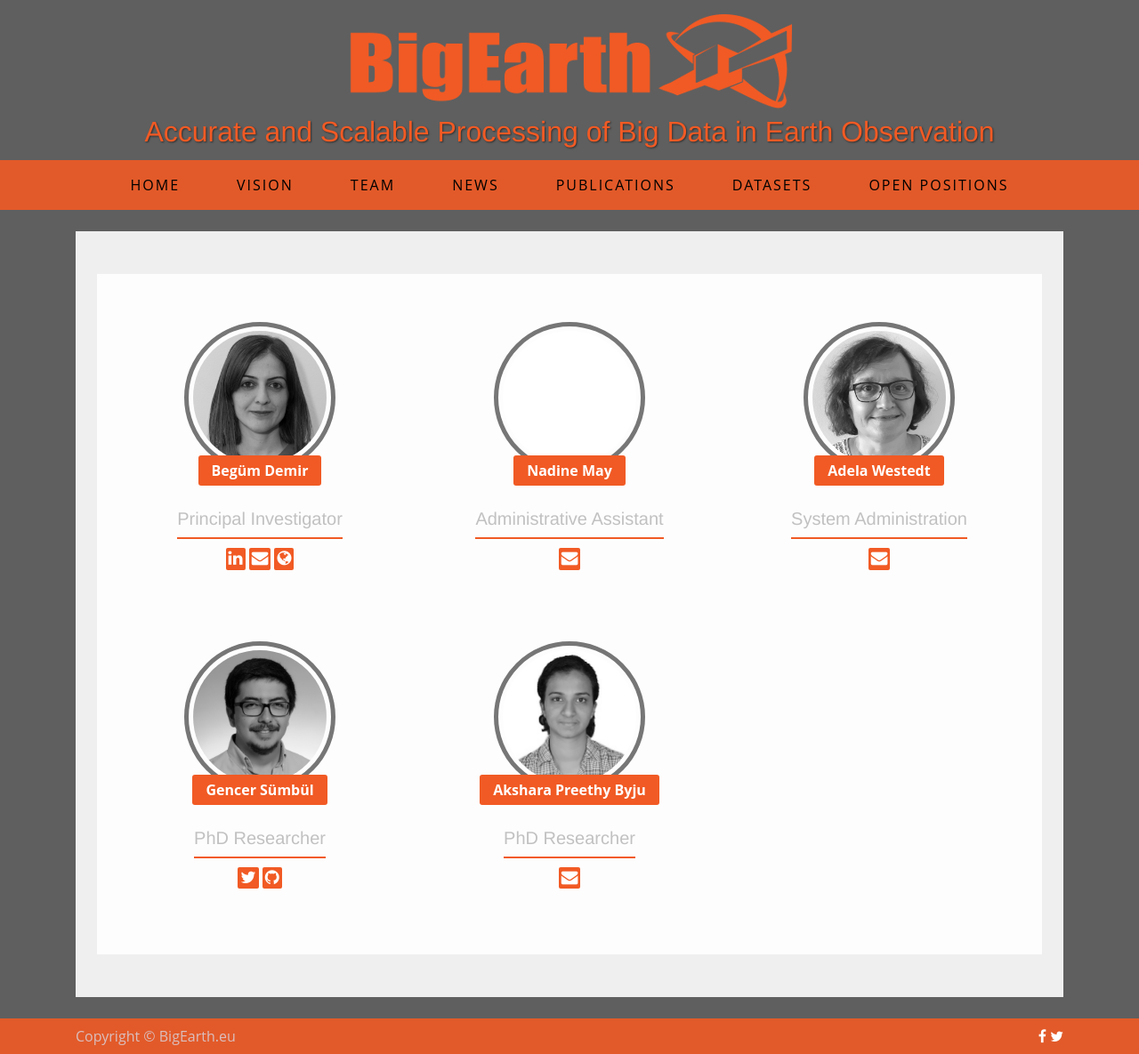
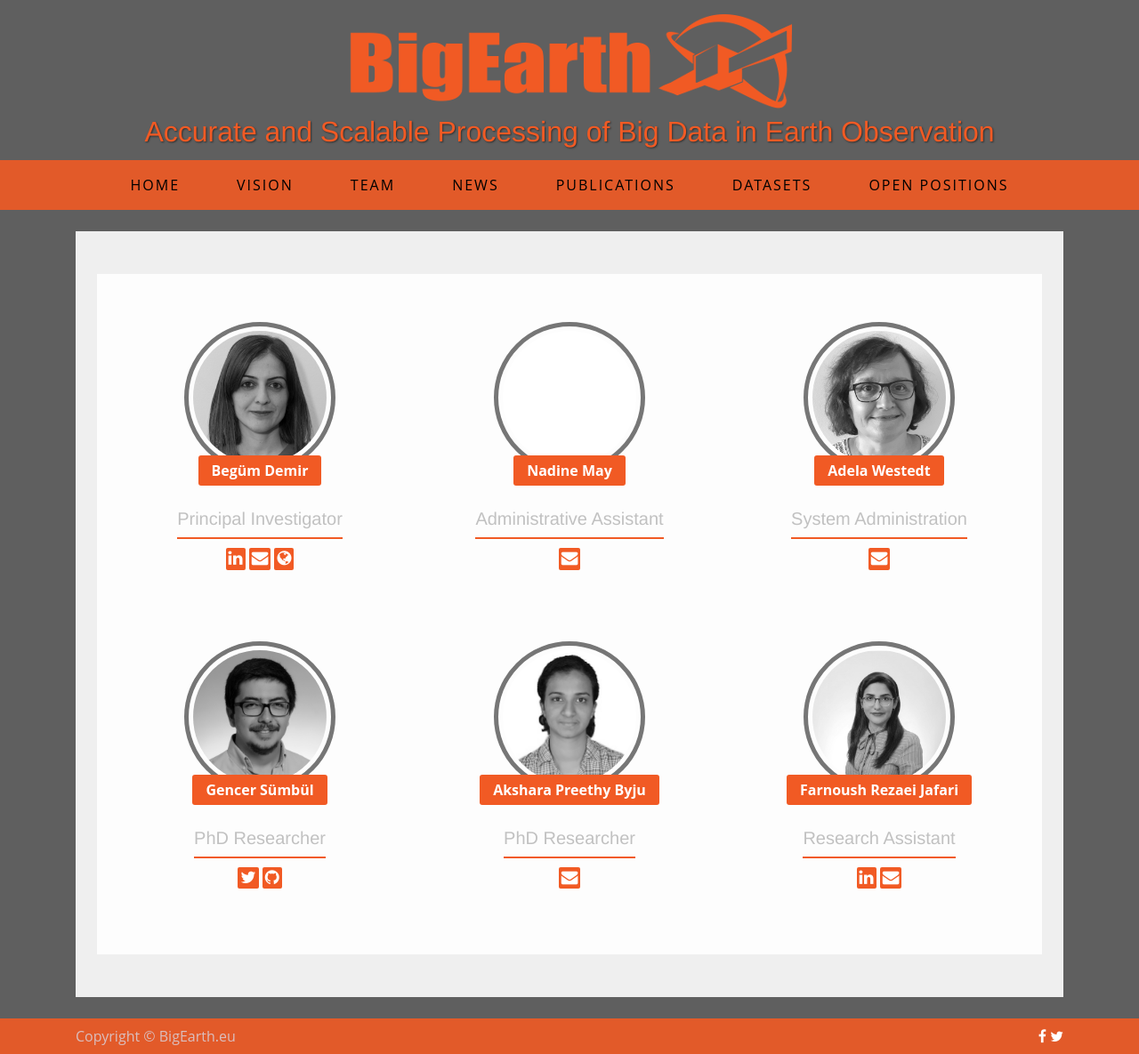
Before and after one commit to rsim-tu-berlin/bigearth.eu, a Jekyll site: the page built from team.md, in a window 1280 px wide. Shown: the whole page at 89% size. Built offline with Jekyll 4.4.1, drawn with Linux system fonts in a browser that asks for light colours; nearby versions of some CDN libraries.

Commit message:
new member added

```diff
--- a/team.md
+++ b/team.md
@@ -122,6 +122,29 @@ guid: http://www.bigearth.eu/team
 					</div>
 				</div>
 			</div>
+			<!-- -->
+			<div class="col-md-4 col-sm-4 col-xs-12">
+				<div class="row section-danger ourTeam-box text-center">
+					<div class="col-md-12 section1">
+						<img src="assets/team/farnoush_rezaei_jafari.jpg">
+					</div>
+					<div class="col-md-12 section2">
+						<p>Farnoush Rezaei Jafari</p><br>
+						<h1>Research Assistant</h1><br>
+					</div>
+					<!-- <div class="col-md-12 section3">
+						<p></p>
+					</div> -->
+					<div class="col-md-12 section4">
+						<a href="https://www.linkedin.com/in/farnoush-rezaei-jafari-19b21aa1/" target="_blank">
+							<i class="fa fa-linkedin" aria-hidden="true"></i>
+						</a>
+						<a href="mailto:rezaeijafari@campus.tu-berlin.de" target="_blank">
+							<i class="fa fa-envelope" aria-hidden="true"></i>
+						</a>
+					</div>
+				</div>
+			</div>
 		</div>
 	</div>
 </div>
```
Also changed, not shown: assets/team/farnoush_rezaei_jafari.jpg (added).
